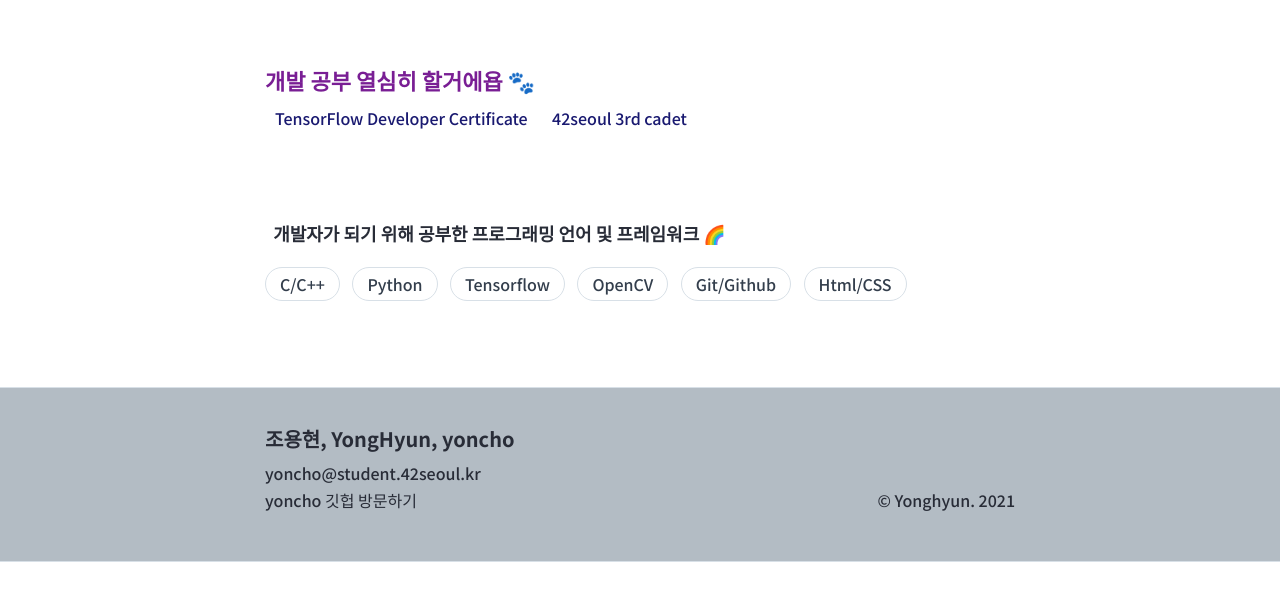
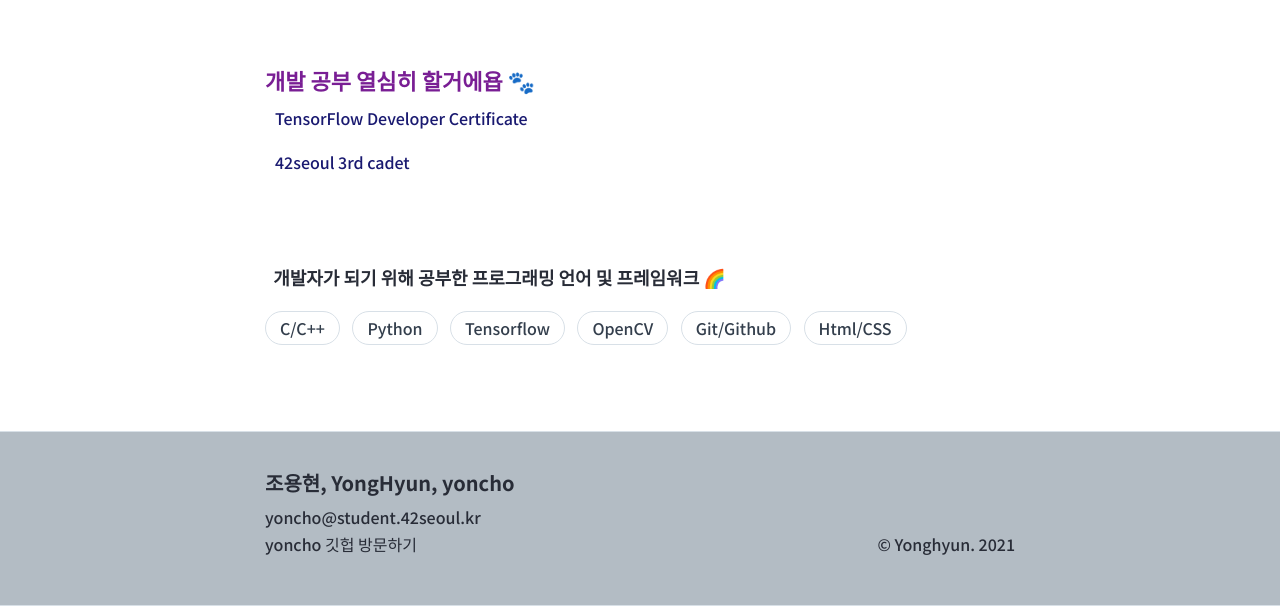
Before and after one commit to yoncho/yoncho.github.io, a Jekyll site: the page built from index.html, in a window 1280 px wide. Shown: the part 842-1448 px from the top of the page. Built offline with Jekyll 4.4.1, drawn with Linux system fonts in a browser that asks for light colours; some web fonts are replaced; the list of posts is cut into pages by our own code; before the commit the page ends 1404 px from its top, so only the background shows below that.

Commit message:
2021.01.17

```diff
--- a/index.html
+++ b/index.html
@@ -26,7 +26,7 @@ description: Yonghyun who is trying to make enjoy Life | '조용현 입니다.'
       href="https://www.credential.net/f951e994-ab9b-4437-9ff1-c45a39d3877c#gs.q63xwy"
       target="_blank"
       >TensorFlow Developer Certificate</a
-    >
+    ><br/>
     <a
       class="intro-a"
       href="https://profile.intra.42.fr/users/yoncho"
```
